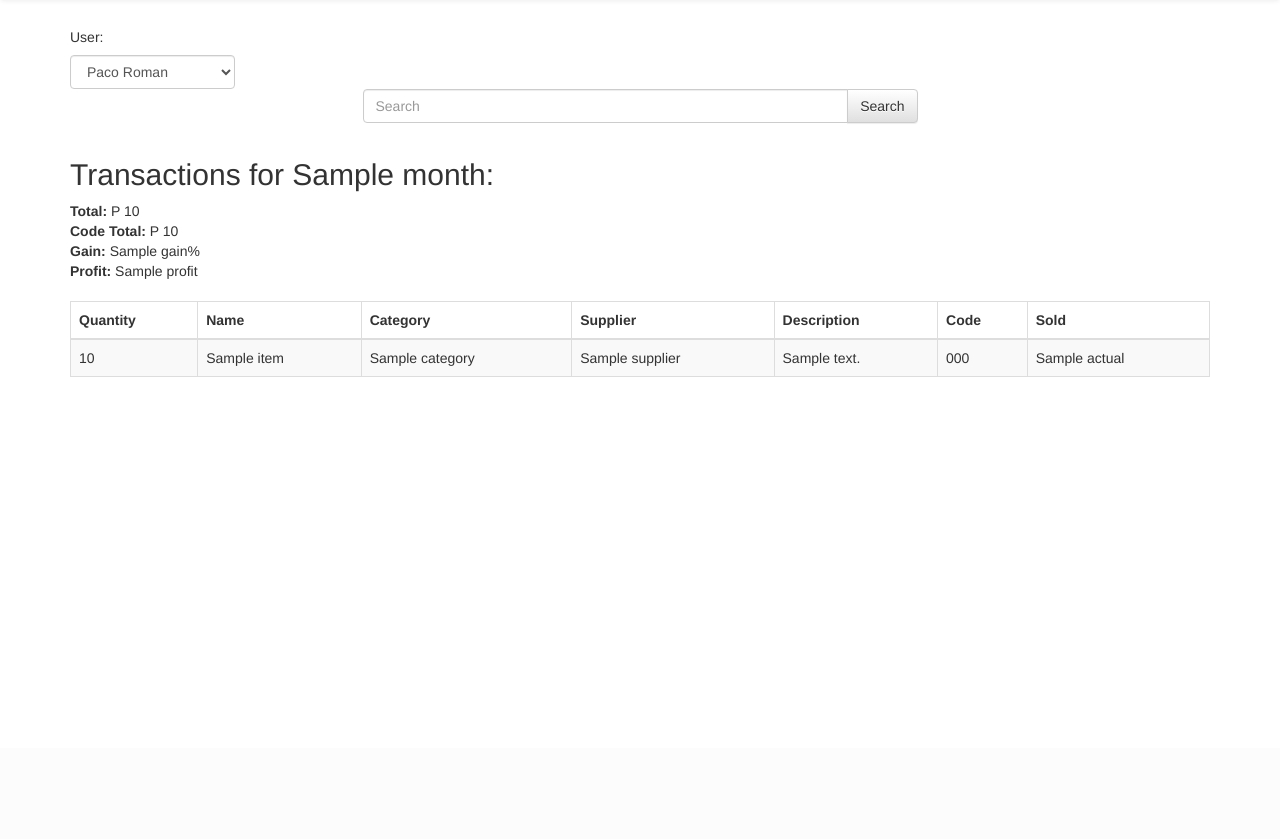
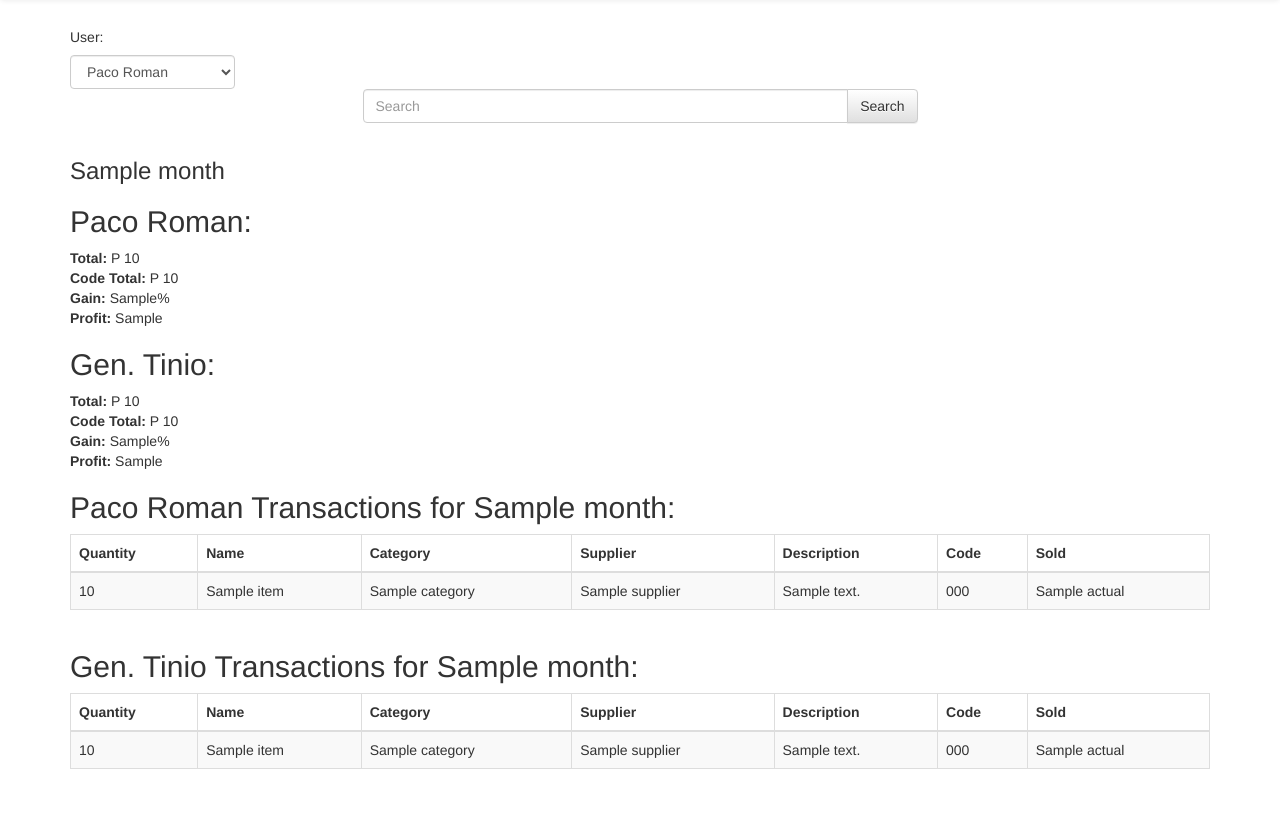
Before and after one commit to MojoJolo/motoren_pos, a Flask app: template app/templates/monthly.html in a window 1280 px wide. Shown: the part 52-891 px from the top of the page. Before the commit the page ends 429 px from the top, so only its background shows below. Run offline with Flask 2, Linux system fonts and the light colour scheme; the template is opened without the code that fills it: most values are stand-ins (such as "Sample title", 1, 10 or a date in 2020); some libraries are stand-ins or nearby versions.

Commit message:
added transaction view;

```diff
--- a/app/templates/monthly.html
+++ b/app/templates/monthly.html
@@ -10,16 +10,30 @@
     <div class="container">
         <div class="row">
             <div class="col-xs-12">
-                <h2>Transactions for {{ month }}:</h2>
-                <strong>Total:</strong> P {{ total }}
+                <h3>{{ month }}</h3>
+                <h2>Paco Roman:</h2>
+                <strong>Total:</strong> P {{ paco_roman_total }}
                 <br>
-                <strong>Code Total:</strong> P {{ code_total }}
+                <strong>Code Total:</strong> P {{ paco_roman_code_total }}
                 <br>
-                <strong>Gain:</strong> {{ gain }}%
+                <strong>Gain:</strong> {{ paco_roman_gain }}%
                 <br>
-                <strong>Profit:</strong> {{ profit }}
+                <strong>Profit:</strong> {{ paco_roman_profit }}
+
+                <h2>Gen. Tinio:</h2>
+                <strong>Total:</strong> P {{ gen_tinio_total }}
                 <br>
+                <strong>Code Total:</strong> P {{ gen_tinio_code_total }}
                 <br>
+                <strong>Gain:</strong> {{ gen_tinio_gain }}%
+                <br>
+                <strong>Profit:</strong> {{ gen_tinio_profit }}
+            </div>
+        </div>
+
+        <div class="row">
+            <div class="col-xs-12">
+                <h2>Paco Roman Transactions for {{ month }}:</h2>
                 <table class="table table-striped table-bordered table-hover">
                     <thead>
                         <tr>
@@ -32,7 +46,37 @@
                             <th>Sold</th>
                         </tr>
                     </thead>
-                    {% for item in transactions %}
+                    {% for item in paco_roman_transactions %}
+                        <tr>
+                            <td>{{ item['quantity'] }}</td>
+                            <td>{{ item['name'] }}</td>
+                            <td>{{ item['category'] }}</td>
+                            <td>{{ item['supplier'] }}</td>
+                            <td>{{ item['description'] }}</td>
+                            <td>{{ item['code'] }}</td>
+                            <td>{{ item['actual'] }}</td>
+                        </tr>
+                    {% endfor %}
+                </table>
+            </div>
+        </div>
+
+        <div class="row">
+            <div class="col-xs-12">
+                <h2>Gen. Tinio Transactions for {{ month }}:</h2>
+                <table class="table table-striped table-bordered table-hover">
+                    <thead>
+                        <tr>
+                            <th>Quantity</th>
+                            <th>Name</th>
+                            <th>Category</th>
+                            <th>Supplier</th>
+                            <th>Description</th>
+                            <th>Code</th>
+                            <th>Sold</th>
+                        </tr>
+                    </thead>
+                    {% for item in gen_tinio_transactions %}
                         <tr>
                             <td>{{ item['quantity'] }}</td>
                             <td>{{ item['name'] }}</td>
```
Also changed, not shown: app/transaction.py (+32 -6 lines).
